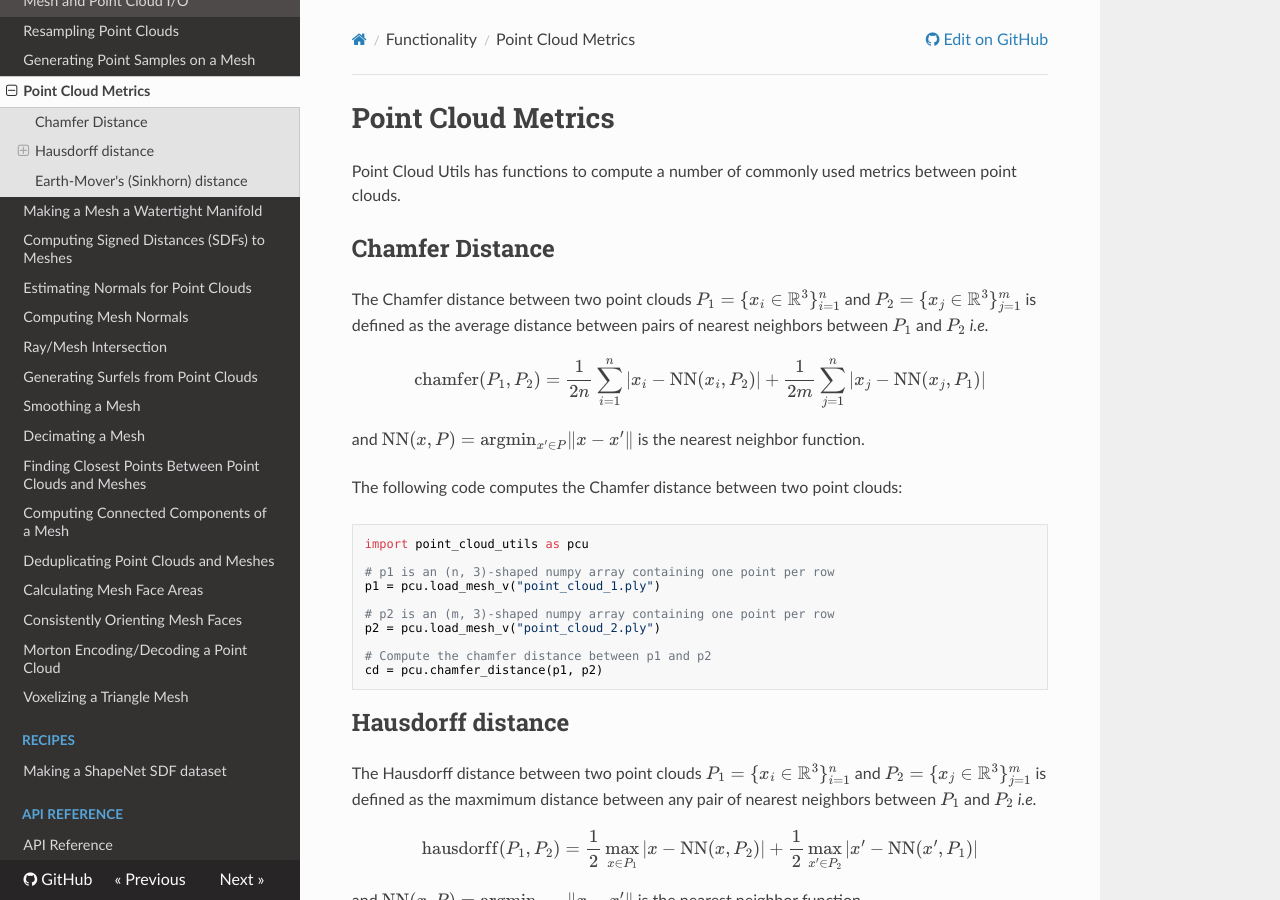
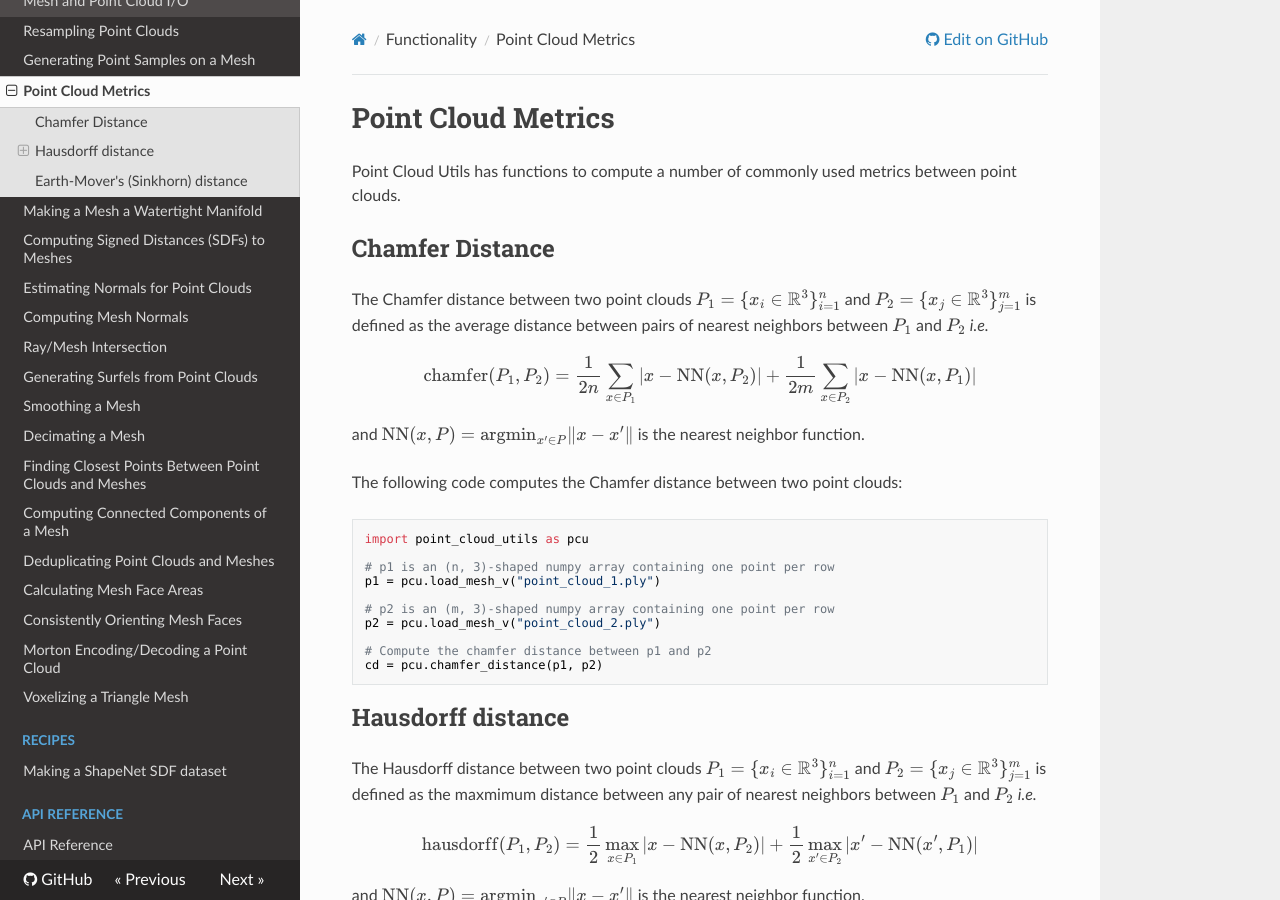
Before and after one commit to fwilliams/point-cloud-utils, an MkDocs documentation site: the page built from docs/docs/sections/shape_metrics.md, in a window 1280 px wide and 900 px high. Built offline with MkDocs 1.6.1, drawn with Linux system fonts in a browser that asks for light colours; nearby versions of some CDN libraries.

Commit message:
Docs: fix summation bounds in Chamfer Distance

```diff
--- a/docs/docs/sections/shape_metrics.md
+++ b/docs/docs/sections/shape_metrics.md
@@ -5,7 +5,7 @@ Point Cloud Utils has functions to compute a number of commonly used metrics bet
 ## Chamfer Distance
 The Chamfer distance between two point clouds $P_1 = \{x_i \in \mathbb{R}^3\}_{i=1}^n$ and $P_2 = \{x_j \in \mathbb{R}^3\}_{j=1}^m$ is defined as the average distance between pairs of nearest neighbors between $P_1$ and $P_2$ *i.e.*
 $$
-\text{chamfer}(P_1, P_2) = \frac{1}{2n} \sum_{i=1}^n \|x_i - \text{NN}(x_i, P_2)\| + \frac{1}{2m} \sum_{j=1}^n \|x_j - \text{NN}(x_j, P_1)\|
+\text{chamfer}(P_1, P_2) = \frac{1}{2n} \sum_{x \in P_1} \|x - \text{NN}(x, P_2)\| + \frac{1}{2m} \sum_{x \in P_2} \|x - \text{NN}(x, P_1)\|
 $$
 and $\text{NN}(x, P) = \text{argmin}_{x' \in P} \|x - x'\|$ is the nearest neighbor function.
 
```
